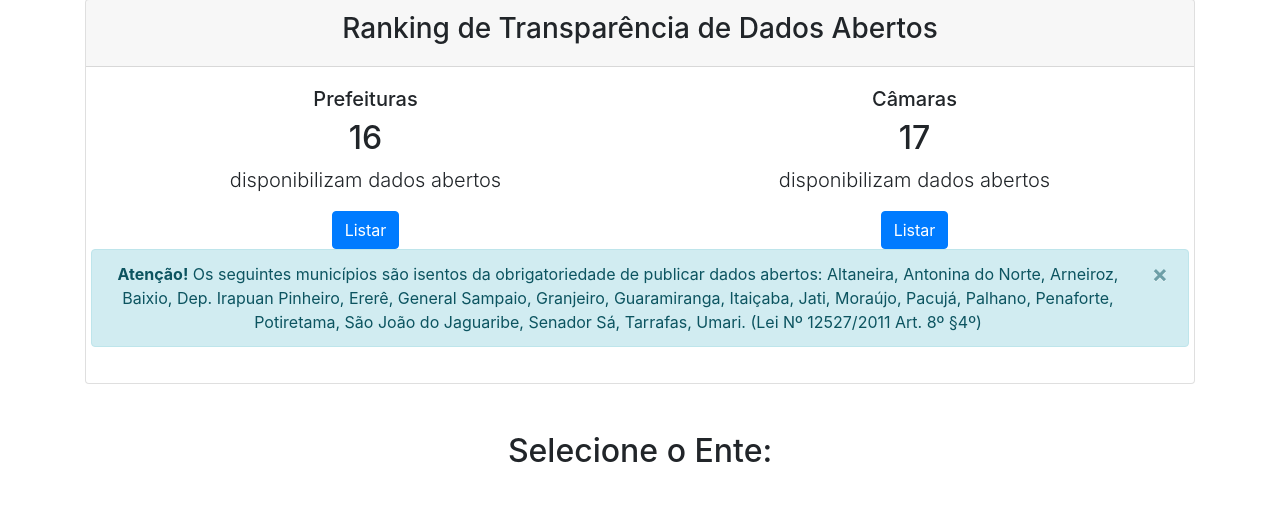
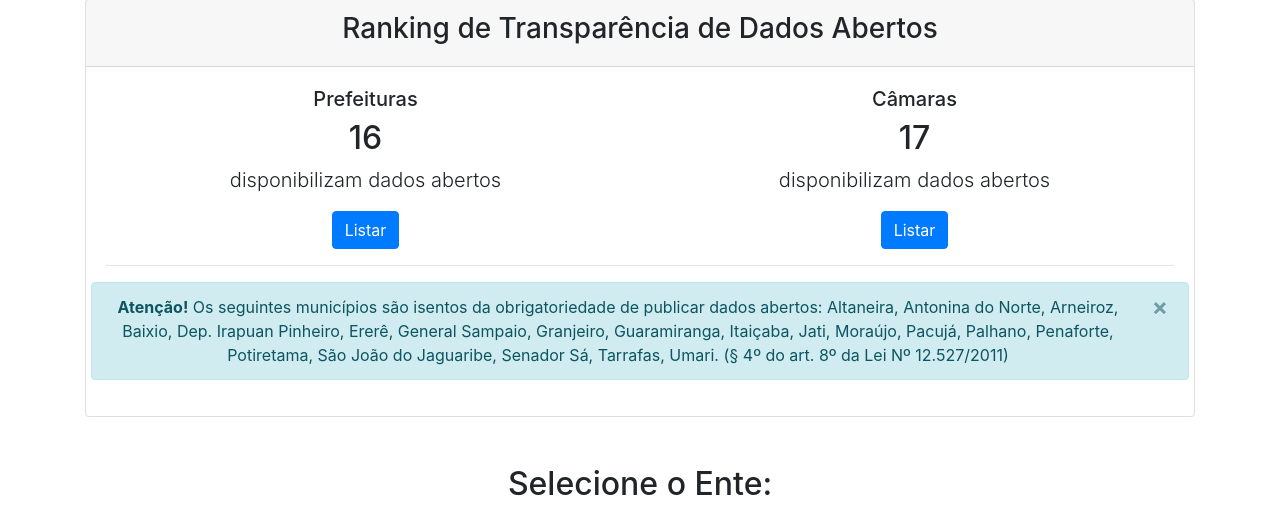
Before and after one commit to mvsombra/dados-abertos, a Flask app: page / in a window 1280 px wide. Shown: the part 349-868 px from the top of the page. Run offline with Flask 2, Linux system fonts and the light colour scheme; data that the repository does not hold is empty; some libraries are stand-ins or nearby versions.

Commit message:
[Beta] Correção lei + add divisoria

```diff
--- a/templates/index.html
+++ b/templates/index.html
@@ -85,9 +85,10 @@
                                 </div>
                             </div>
                         </div>
+                        <hr>
                         <div class="row">
                             <div class="alert alert-info alert-dismissible fade show" role="alert">
-                                <strong>Atenção!</strong> Os seguintes municípios são isentos da obrigatoriedade de publicar dados abertos: Altaneira, Antonina do Norte, Arneiroz, Baixio, Dep. Irapuan Pinheiro, Ererê, General Sampaio, Granjeiro, Guaramiranga, Itaiçaba, Jati, Moraújo, Pacujá, Palhano, Penaforte, Potiretama, São João do Jaguaribe, Senador Sá, Tarrafas, Umari. (Lei Nº 12527/2011 Art. 8º §4º)
+                                <strong>Atenção!</strong> Os seguintes municípios são isentos da obrigatoriedade de publicar dados abertos: Altaneira, Antonina do Norte, Arneiroz, Baixio, Dep. Irapuan Pinheiro, Ererê, General Sampaio, Granjeiro, Guaramiranga, Itaiçaba, Jati, Moraújo, Pacujá, Palhano, Penaforte, Potiretama, São João do Jaguaribe, Senador Sá, Tarrafas, Umari. (§ 4º do art. 8º da Lei Nº 12.527/2011)
                                 <button type="button" class="close" data-dismiss="alert" aria-label="Close">
                                     <span aria-hidden="true">&times;</span>
                                 </button>
```
